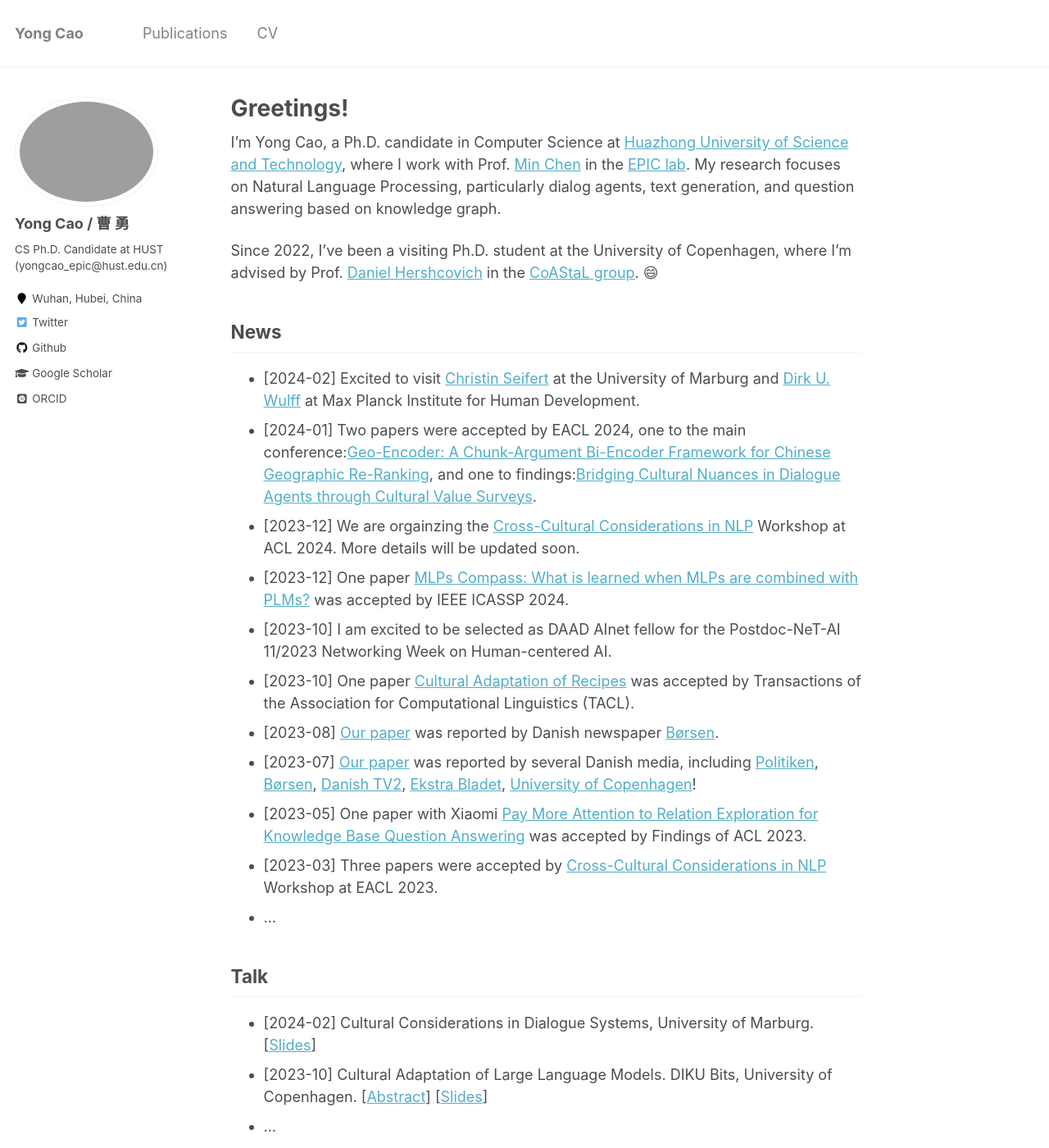
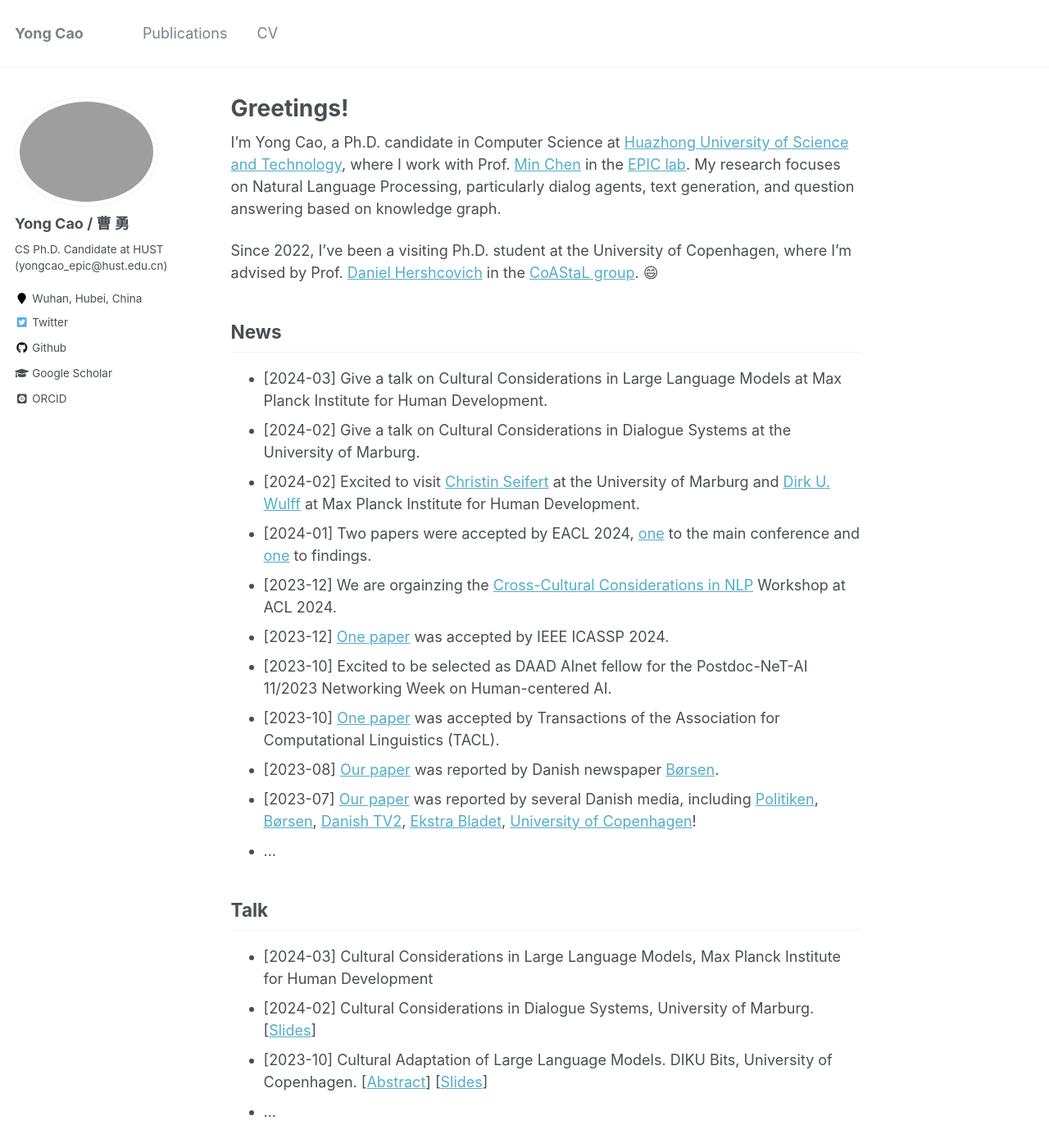
Before and after one commit to yongcaoplus/yongcaoplus.github.io, a Jekyll site: the page built from _pages/about.md, in a window 1280 px wide and 1400 px high. Shown: the whole window at 82% size. Built offline with Jekyll 4.4.1, drawn with Linux system fonts in a browser that asks for light colours; some web fonts are replaced.

Commit message:
update talk

```diff
--- a/_pages/about.md
+++ b/_pages/about.md
@@ -17,21 +17,22 @@ Since 2022, I've been a visiting Ph.D. student at the University of Copenhagen,
 
 News
 ------
+* [2024-03] Give a talk on Cultural Considerations in Large Language Models at Max Planck Institute for Human Development.
+* [2024-02] Give a talk on Cultural Considerations in Dialogue Systems at the University of Marburg.
 * [2024-02] Excited to visit [Christin Seifert](http://christinseifert.info/) at the University of Marburg and [Dirk U. Wulff](https://www.dirkwulff.org/) at Max Planck Institute for Human Development.
-* [2024-01] Two papers were accepted by EACL 2024, one to the main conference:[Geo-Encoder: A Chunk-Argument Bi-Encoder Framework for Chinese Geographic Re-Ranking](https://arxiv.org/abs/2309.01606), and one to findings:[Bridging Cultural Nuances in Dialogue Agents through Cultural Value Surveys]().
-* [2023-12] We are orgainzing the [Cross-Cultural Considerations in NLP](https://sites.google.com/view/c3nlp) Workshop at ACL 2024. More details will be updated soon.
-* [2023-12] One paper [MLPs Compass: What is learned when MLPs are combined with PLMs?]() was accepted by IEEE ICASSP 2024.
-* [2023-10] I am excited to be selected as DAAD AInet fellow for the Postdoc-NeT-AI 11/2023 Networking Week on Human-centered AI.
-* [2023-10] One paper [Cultural Adaptation of Recipes]() was accepted by Transactions of the Association for Computational Linguistics (TACL).
+* [2024-01] Two papers were accepted by EACL 2024, [one](https://arxiv.org/abs/2309.01606) to the main conference and [one](https://arxiv.org/abs/2401.10352) to findings.
+* [2023-12] We are orgainzing the [Cross-Cultural Considerations in NLP](https://sites.google.com/view/c3nlp) Workshop at ACL 2024.
+* [2023-12] [One paper](https://arxiv.org/abs/2401.01667) was accepted by IEEE ICASSP 2024.
+* [2023-10] Excited to be selected as DAAD AInet fellow for the Postdoc-NeT-AI 11/2023 Networking Week on Human-centered AI.
+* [2023-10] [One paper](https://arxiv.org/abs/2310.17353) was accepted by Transactions of the Association for Computational Linguistics (TACL).
 * [2023-08] [Our paper](https://arxiv.org/pdf/2303.17466.pdf) was reported by Danish newspaper [Børsen](https://borsen.dk/nyheder/ai/populaer-chatbot-promoverer-amerikanske-vaerdier-og-normer).
 * [2023-07] [Our paper](https://arxiv.org/pdf/2303.17466.pdf) was reported by several Danish media, including [Politiken](https://politiken.dk/debat/klummer/jarlner/art9429359/Samtalerobot-er-et-redskab-for-amerikansk-kulturimperialisme), [Børsen](https://ekstrabladet.dk/nyheder/samfund/chatgpt-fremmer-amerikanske-normer-og-vaerdier/9856186), [Danish TV2](https://www.tv2kosmopol.dk/nyhedsarkiv?date=2023-07-10&clip=634dda2b-8303-4527-aeff-a96418116135), [Ekstra Bladet](https://ekstrabladet.dk/nyheder/samfund/chatgpt-fremmer-amerikanske-normer-og-vaerdier/9856186), [University of Copenhagen](https://di.ku.dk/english/news/2023/chatgpt-promotes-american-norms-and-values/)!
-* [2023-05] One paper with Xiaomi [Pay More Attention to Relation Exploration for Knowledge Base Question Answering](https://arxiv.org/pdf/2305.02118.pdf) was accepted by Findings of ACL 2023.
-* [2023-03] Three papers were accepted by [Cross-Cultural Considerations in NLP](https://sites.google.com/view/c3nlp) Workshop at EACL 2023.
 * ...
 
 
 Talk
 ------
+* [2024-03] Cultural Considerations in Large Language Models, Max Planck Institute for Human Development
 * [2024-02] Cultural Considerations in Dialogue Systems, University of Marburg. [[Slides](/files/2024_Marburg.pdf)]
 * [2023-10] Cultural Adaptation of Large Language Models. DIKU Bits, University of Copenhagen. [[Abstract](https://di.ku.dk/begivenhedsmappe/begivenheder-2023/diku-bits-nlp-october-2023/)] [[Slides](/files/2023_DIKU_Bits.pdf)]
 * ...
```
